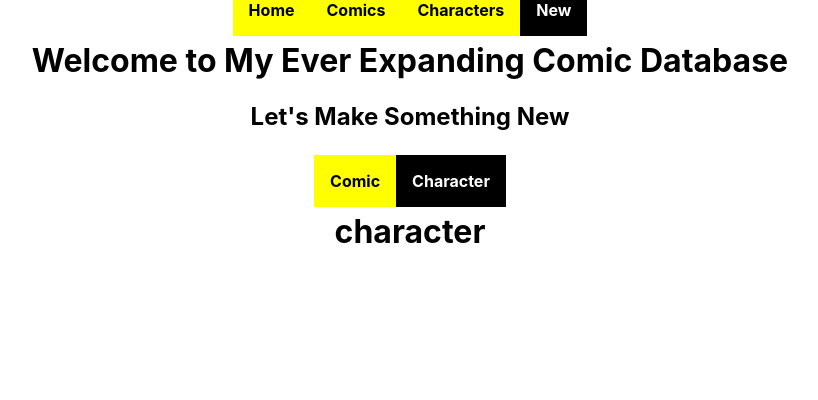
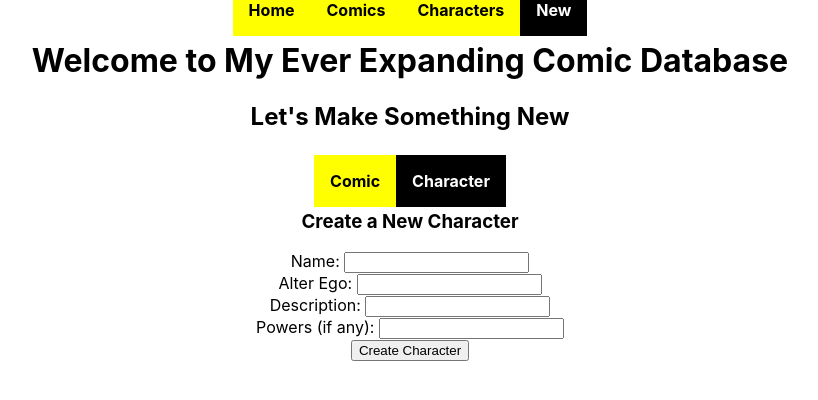
Before and after one commit to mitchellht34/phase-3-sinatra-react-project-frontend, a React (Create React App) app: page /new/character in a window 1280 px wide. Shown: the top 400 px of the page, without its empty margins (230-1048 px from the left). Built offline with nearby package versions, Linux system fonts and the light colour scheme; the HTML template or start-up script is replaced by a standard one.

Commit message:
character form

```diff
--- a/src/components/CharacterForm.js
+++ b/src/components/CharacterForm.js
@@ -1,9 +1,63 @@
+import { useState } from "react";
+import {useHistory} from "react-router-dom"
+
 function CharacterForm(){
+    const [character, setCharacter] = useState({
+        name: "",
+        alterEgo: "",
+        description: "",
+        powers: ""
+    });
+
+    const history = useHistory();
+
+    const handleChange = (e) => {
+        setCharacter({
+            ...character,
+            [e.target.name]: e.target.value
+        })
+    }
+
+    const handleSubmit = (e) => {
+        e.preventDefault()
+
+        const newCharacter = {
+            name: character.name,
+            alterEgo: character.alterEgo,
+            description: character.description,
+            powers: character.powers
+        }
+
+        fetch("http://localhost:9292/characters", {
+            method: "POST",
+            headers: {
+                "Content-Type": "application/json",
+            },
+            body: JSON.stringify(newCharacter)
+        })
+        .then(() => history.push("/characters"))
+
+    }
 
 
     return (
         <div>
-            <h1>character</h1>
+           <h3>Create a New Character</h3>
+            <form onSubmit={handleSubmit}>
+                <label htmlFor="name">Name: </label>
+                <input onChange={handleChange} type="text" name="name" value={character.name} required/>
+                <br />
+                <label htmlFor="alterEgo">Alter Ego: </label>
+                <input onChange={handleChange} type="text" name="alterEgo" value={character.alterEgo} />
+                <br />
+                <label htmlFor="description">Description: </label>
+                <input onChange={handleChange} type="text" name="description" value={character.description} />
+                <br />
+                <label htmlFor="powers">Powers (if any): </label>
+                <input onChange={handleChange} type="text" name="powers" value={character.powers} />
+                <br />
+                <input type="submit" value="Create Character" />
+            </form>
         </div>
     )
 
--- a/src/components/ComicForm.js
+++ b/src/components/ComicForm.js
@@ -6,7 +6,7 @@ function ComicForm(){
         title: "",
         publisher: "",
         issues: "",
-        release_date: "",
+        releaseDate: "",
         synopsis: "",
         writer: "",
         artist: "",
@@ -48,7 +48,7 @@ function ComicForm(){
 
     return (
         <div>
-           <h3>Create a new Comic</h3>
+           <h3>Create a New Comic</h3>
             <form onSubmit={handleSubmit}>
                 <label htmlFor="title">Title: </label>
                 <input onChange={handleChange} type="text" name="title" value={comic.title} required/>
```
